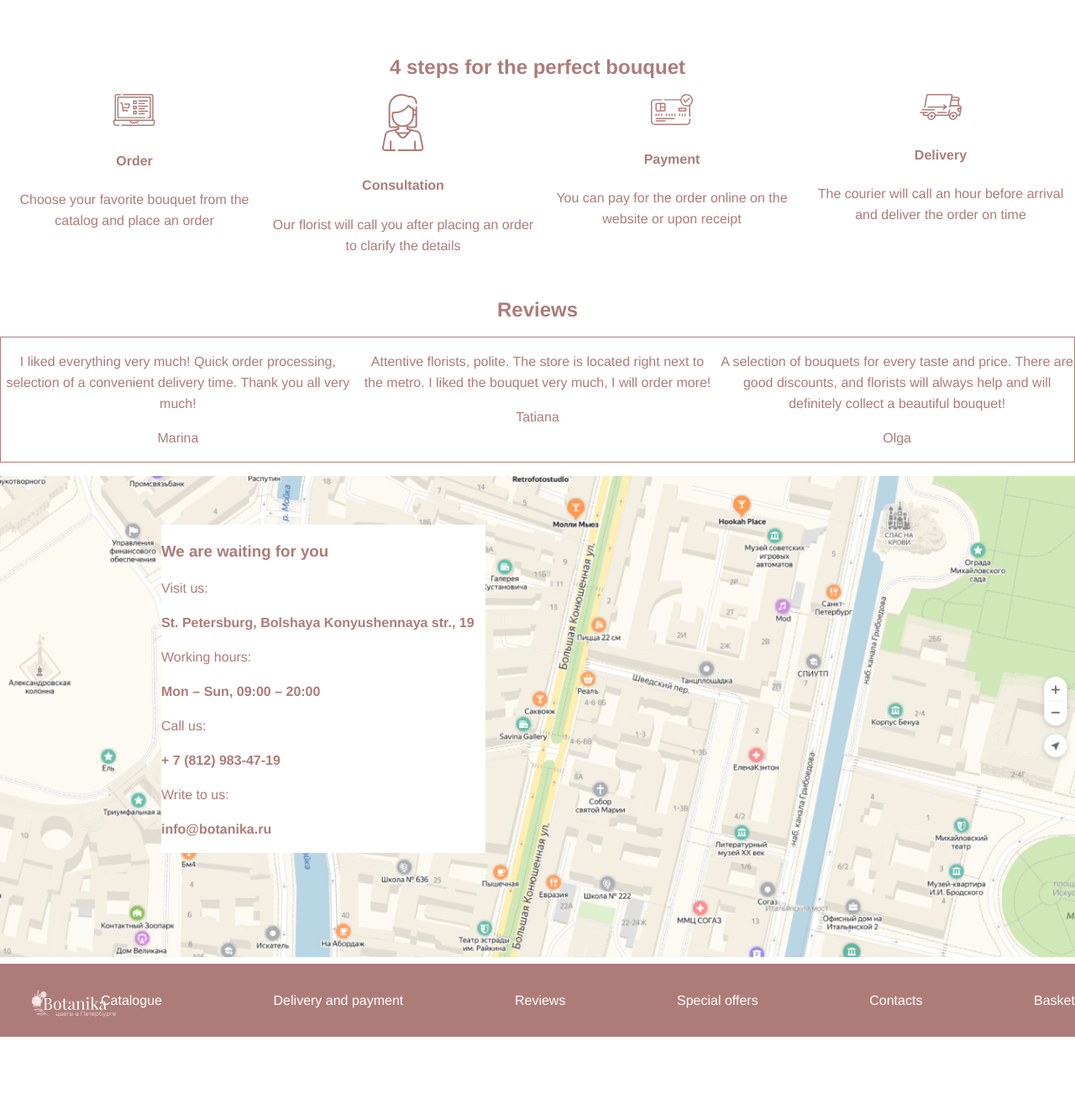
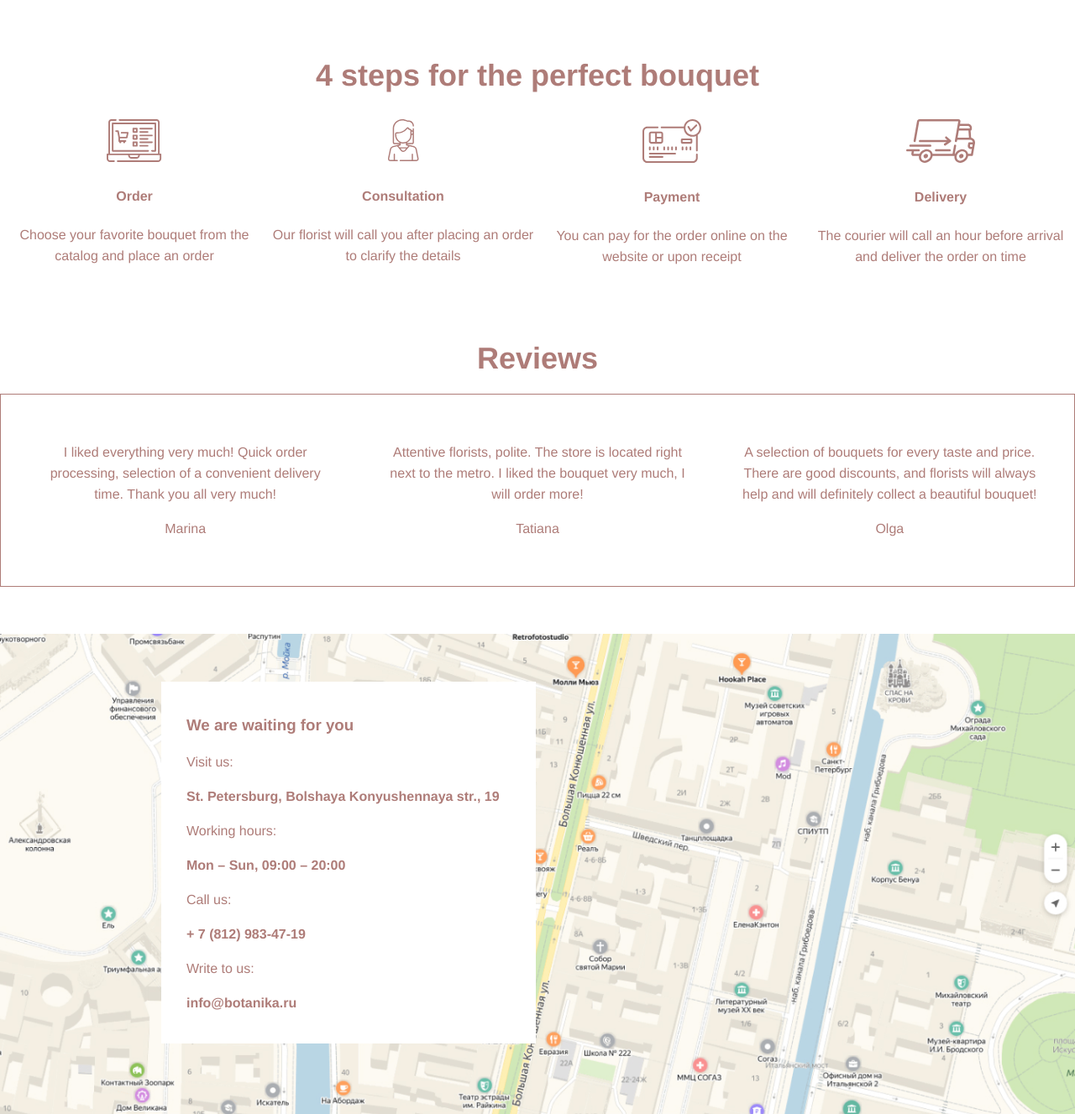
Before and after one commit to olgam1711/botanika-shop, a website: page index.html in a window 1280 px wide. Shown: the part 2433-3760 px from the top of the page at 84% size. Before the commit the page ends 3668 px from the top, so only its background shows below. Drawn offline with Linux system fonts and the light colour scheme.

Commit message:
finished styles for desktop

```diff
--- a/css/style.css
+++ b/css/style.css
@@ -326,10 +326,13 @@ a:active {
   display: flex;
   justify-content: space-between;
   padding-left: 0;
+  margin-bottom: 50px;
   list-style-type: none;
 }
 
 .steps h2 {
+  margin-bottom: 40px;
+  font-size: 36px;
   text-align: center;
 }
 
@@ -342,22 +345,29 @@ a:active {
 
 /*reviews*/
 
-.reviews__list {
-  display: flex;
-  justify-content: space-between;
-  padding-left: 0;
-  list-style-type: none;
-  border: 1px solid #AE7C78;
+.reviews {
+  margin-bottom: 40px;
 }
 
 .reviews h2 {
   text-align: center;
+  font-size: 36px;
+}
+
+/*reviews__list*/
+
+.reviews__list {
+  display: flex;
+  justify-content: space-between;
+  padding: 40px;
+  list-style-type: none;
+  border: 1px solid #AE7C78;
 }
 
 .reviews__list li {
   display: block;
   padding-left: 0;
-  max-width: 33%;
+  max-width: 30%;
   text-align: center;
 }
 
@@ -375,6 +385,16 @@ a:active {
   background-color: #ffffff;
 }
 
+.map img {
+  display: block;
+}
+
+/*map__text*/
+
+.map-text {
+  padding: 20px 30px;
+}
+
 .map-text__bold {
   font-weight: bold;
 }
@@ -383,17 +403,17 @@ a:active {
 
 .footer {
   background-color: #AE7C78;
-  padding-top: 15px;
-  padding-bottom: 15px;
 }
 
 .footer__nav {
   position: relative;
+  padding-bottom: 30px;
+  padding-top: 30px;
 }
 
 .footer__nav img {
   position: absolute;
-  top: 0;
+  top: 28%;
   left: 3%;
 }
 
--- a/index.html
+++ b/index.html
@@ -145,7 +145,7 @@
 
             <ul class="steps__list">
                 <li>
-                    <img src="img/step-1.svg" width="50" height="50" alt="">
+                    <img src="img/step-1.svg" width="66" height="52" alt="">
 
                     <h4>Order</h4>
 
@@ -153,7 +153,7 @@
                 </li>
 
                 <li>
-                    <img src="img/step-2.svg" width="50" height="50" alt="">
+                    <img src="img/step-2.svg" width="37" height="52" alt="">
 
                     <h4>Consultation</h4>
 
@@ -161,7 +161,7 @@
                 </li>
 
                 <li>
-                    <img src="img/step-3.svg" width="50" height="50" alt="">
+                    <img src="img/step-3.svg" width="70" height="52" alt="">
 
                     <h4>Payment</h4>
 
@@ -169,7 +169,7 @@
                 </li>
 
                 <li>
-                    <img src="img/advantage-1.svg" width="50" height="50" alt="">
+                    <img src="img/advantage-1.svg" width="82" height="52" alt="">
 
                     <h4>Delivery</h4>
 
@@ -245,7 +245,7 @@
                 <img src="img/logo-invers.svg" width="100" height="33" alt="link to home page">
             </a>
 
-            <ul class="nav-list nav__footer">
+            <ul class="nav-list nav__footer container">
                 <li class="nav-list__item nav-list__item--first"><a href="#" class="nav-list__link">Catalogue</a></li>
                 <li class="nav-list__item"><a href="#" class="nav-list__link">Delivery and payment</a></li>
                 <li class="nav-list__item"><a href="#" class="nav-list__link">Reviews</a></li>
```
